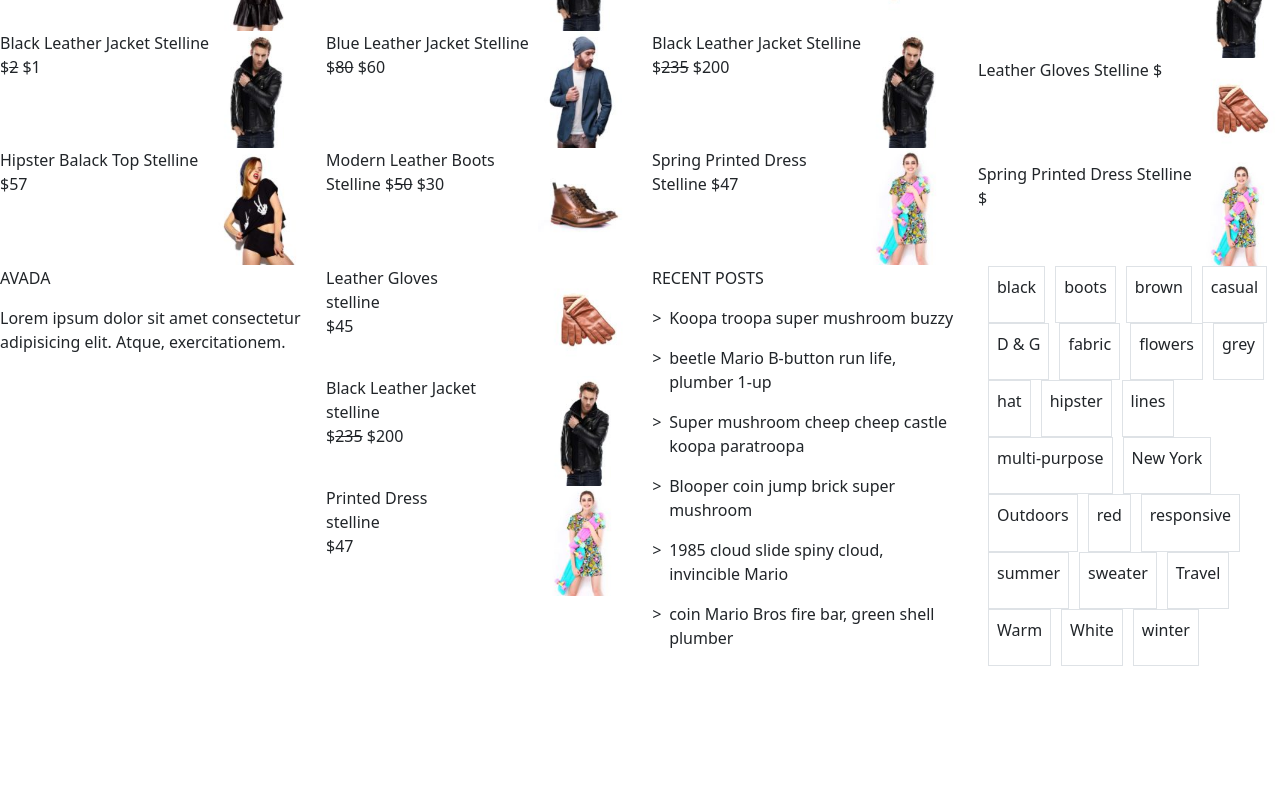
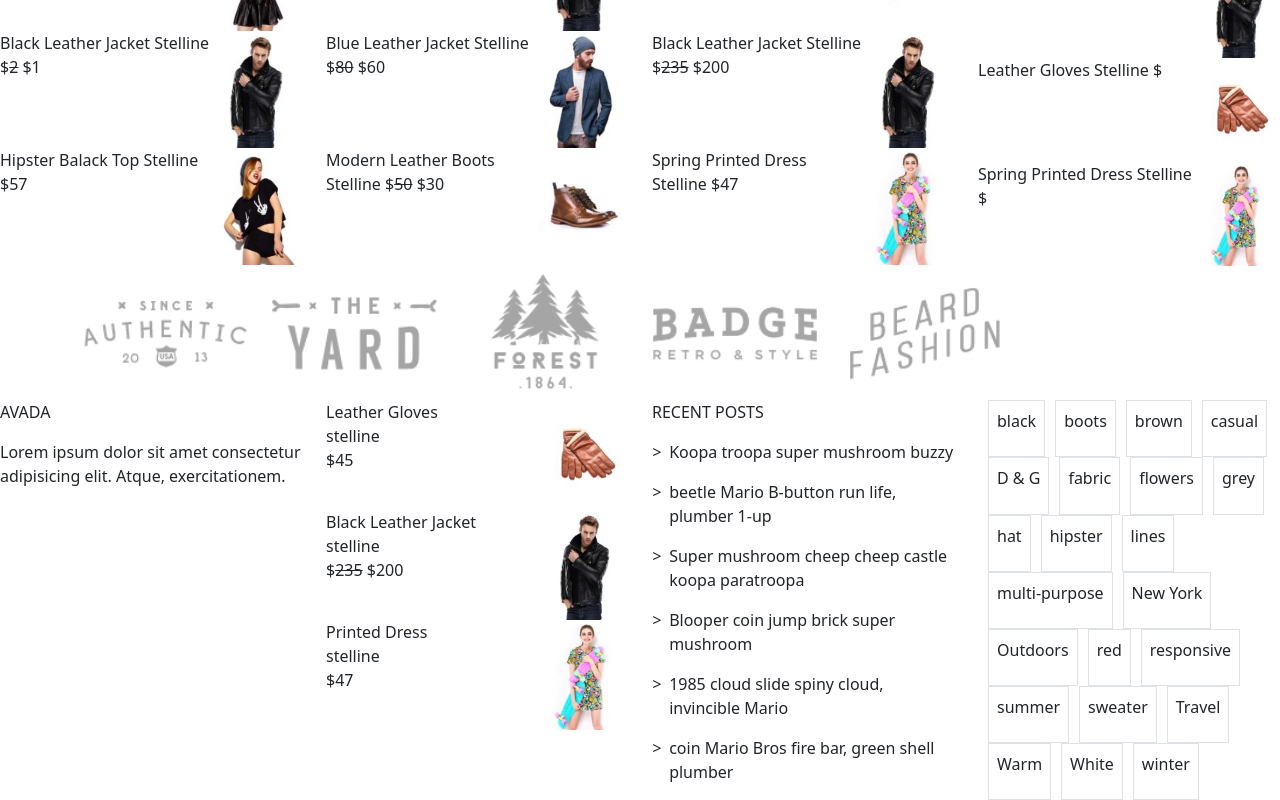
Before and after one commit to giovannilampis/proj-html-vuejs, a Vue app: page / in a window 1280 px wide. Shown: the part 2288-3088 px from the top of the page. Before the commit the page ends 2954 px from the top, so only its background shows below. Built offline with nearby package versions, Linux system fonts and the light colour scheme.

Commit message:
dinamically add brand images to BrandsComp.vue

```diff
--- a/src/App.vue
+++ b/src/App.vue
@@ -76,4 +76,5 @@ export default{
 
 <style lang="scss">
 @use './style/main.scss';
+
 </style>
--- a/src/components/BrandsComp.vue
+++ b/src/components/BrandsComp.vue
@@ -14,8 +14,12 @@ export default {
 </script>
 
 <template>
-    <div>
-
+    <div class="container">
+        <div class="row">
+            <div v-for="(logo, index) in brandLogos" :key="index" class="col-2">
+                <img :src="'/images/' + logo" alt="">
+            </div>
+        </div>
     </div>
 </template>
 
```
